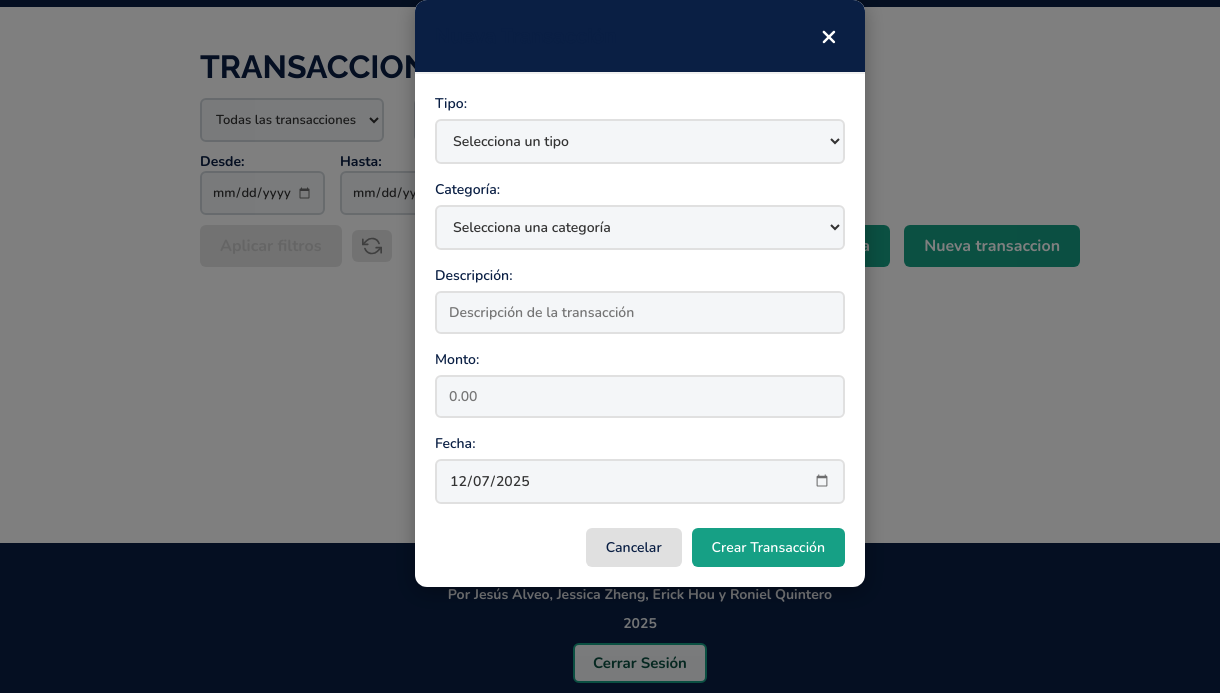
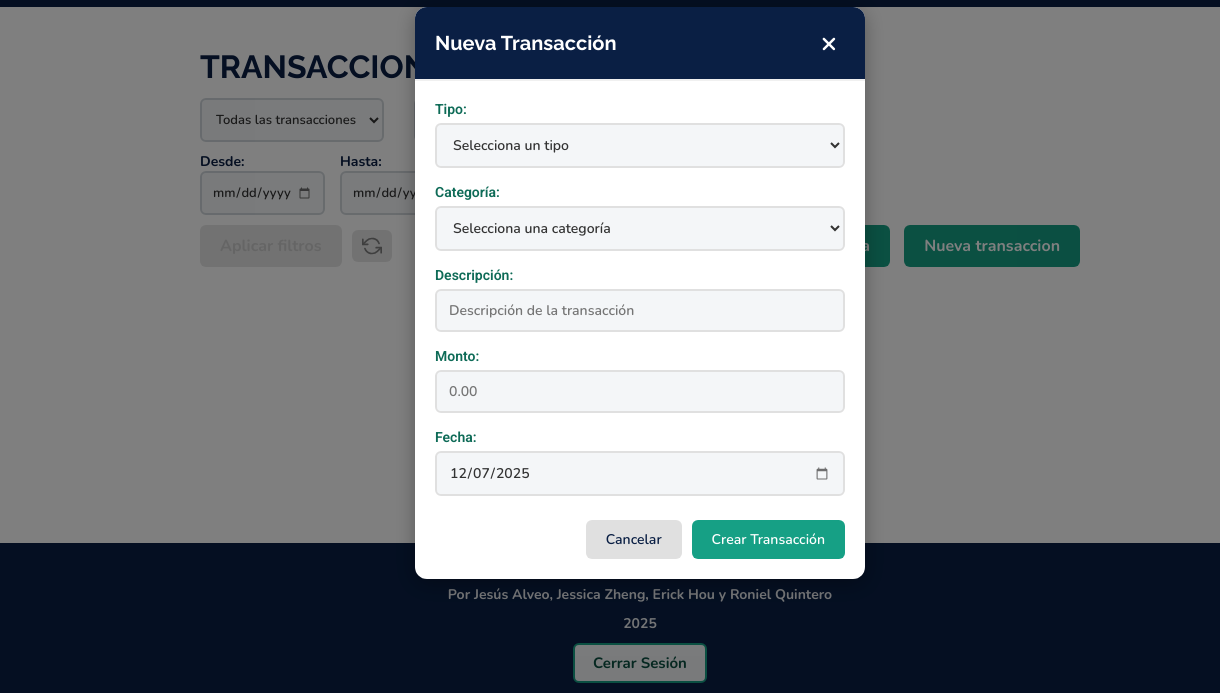
Before and after one commit to jalveo926/WalletHub, a plain HTML site: page frontend/pages/transaccion.html in a window 1280 px wide. Both pictures are taken after a click on the button "Nueva transaccion". Shown: the part 107-800 px from the top of the page, 0-1220 px from the left. Drawn offline with nearby package versions, Linux system fonts and the light colour scheme.

Commit message:
Update font styles for authentication and transaction forms
Added Roboto font for authentication and transaction forms for improved readability and consistency. Updated CSS selectors and HTML form classes to apply new font styles and adjusted label colors for better visual hierarchy.

```diff
--- a/frontend/css/autenticacion.css
+++ b/frontend/css/autenticacion.css
@@ -1,11 +1,11 @@
 @import url('https://fonts.googleapis.com/css2?family=Nunito:ital,wght@0,200..1000;1,200..1000&display=swap');
+@import url('https://fonts.googleapis.com/css2?family=Roboto:ital,wght@0,100..900;1,100..900&display=swap');
 
 /*Estilos globales para todos los elementos*/
 * {
     margin: 0;
     padding: 0;
     box-sizing: border-box;
-    font-family: "Nunito", sans-serif;
 }
 
 body {
@@ -13,13 +13,20 @@ body {
     justify-content: center;
     align-items: center;
     height: 100vh;
-    background: linear-gradient(to top, #0A1F44, #16A085)
+    background: linear-gradient(to top, #0A1F44, #16A085);
+    font-family: "Nunito", sans-serif;
 }
 
 /*Formulario en columna*/
 form {
     display: flex;
     flex-direction: column;
+}
+
+/*Estilo general de los formularios de autenticación*/
+.form-autenticacion {
+    font-family: "Roboto", sans-serif;
+    color: #0A1F44;
 }
 
 /*Espacio inferior entre el título y el formulario*/
--- a/frontend/css/transaccion.css
+++ b/frontend/css/transaccion.css
@@ -1,3 +1,5 @@
+@import url('https://fonts.googleapis.com/css2?family=Roboto:ital,wght@0,100..900;1,100..900&display=swap');
+
 body{
     min-width: 1096px;
 }
@@ -261,6 +263,15 @@ input[type="range"] {
     color: white;
 }
 
+/*Tipo de letra distinto al body para los formularios de transaccion y categoria */
+.popup-form {
+    font-family: "Roboto", sans-serif;
+}
+
+.popup-header h2 {
+    color: #fff;
+}
+
 .popup-header h2 {
     margin: 0;
     font-size: 20px;
@@ -299,7 +310,7 @@ input[type="range"] {
 .form-grupo label {
     font-weight: 600;
     margin-bottom: 6px;
-    color: #0A1F44;
+    color:  #0E6B57;
     font-size: 14px;
 }
 
@@ -310,7 +321,6 @@ input[type="range"] {
     border: 2px solid #e0e0e0;
     border-radius: 6px;
     font-size: 14px;
-    font-family: inherit;
     transition: border-color 0.2s;
 }
 
```
Also changed, not shown: frontend/pages/autenticacion.html (+2 -2 lines).
